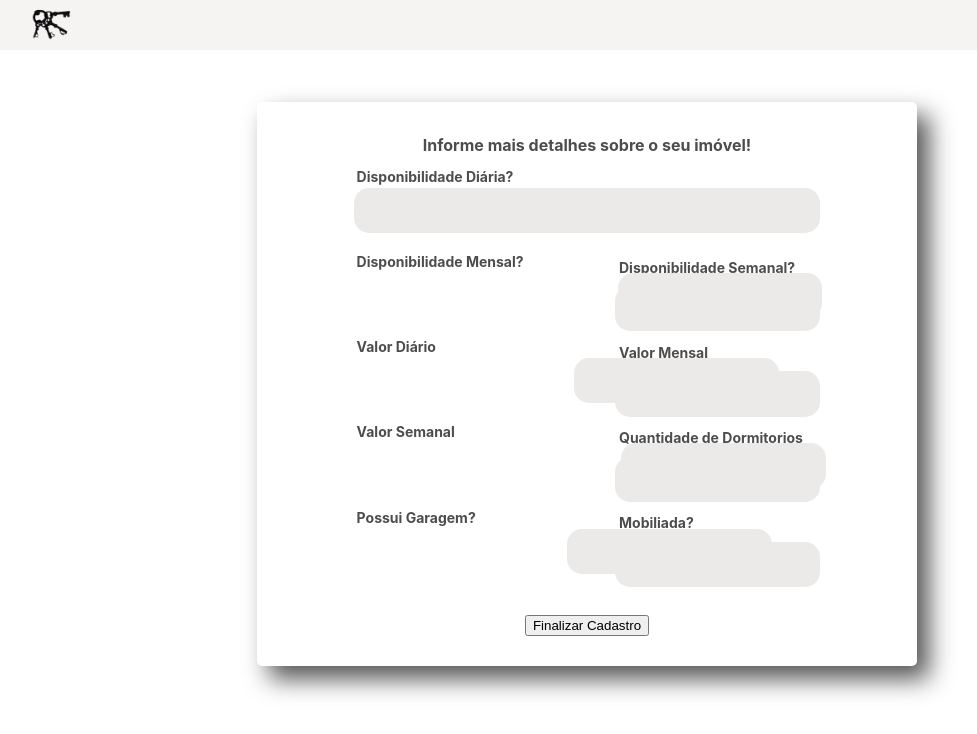
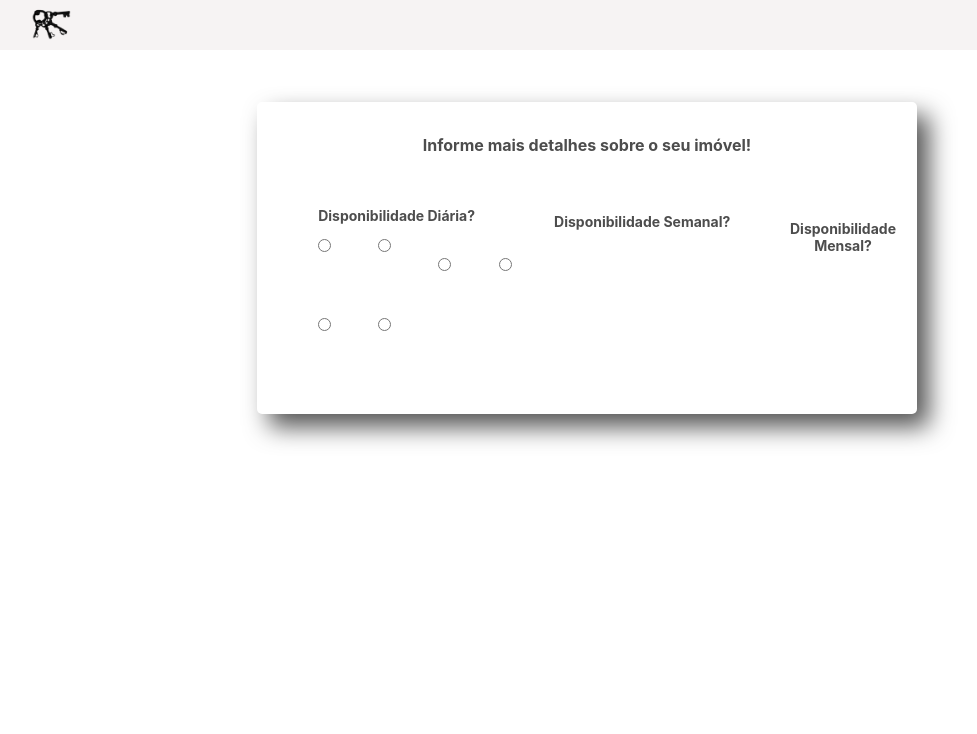
Before and after one commit to Dream-House-Grupo-9/Dream-House-web, a React (Create React App) app in the folder dream-house/: page /cadastro-anuncio-detalhes in a window 1280 px wide. Shown: the top 734 px of the page, without its empty margins (53-1030 px from the left). Built offline with nearby package versions, Linux system fonts and the light colour scheme.

Commit message:
adicionando tela para cadastro de info do imovel

```diff
--- a/dream-house/src/css/cadastro-anuncio.css
+++ b/dream-house/src/css/cadastro-anuncio.css
@@ -117,3 +117,51 @@ b {
     font-weight: bolder;
     transition: 0.3s ease-in-out;
 }
+
+/* detalhes do anuncio */
+
+.row-tick{
+    margin-left: 1%;
+    margin-bottom: 3%;
+}
+
+.input-radio-imovel-register{
+    margin-left: 7%;
+    margin-top: 2%;
+    float: left;
+}
+
+.formulario-cadastro-detalhes-imovel{
+    margin-top: 8%;
+}
+
+.label-form-imovel-register-details{
+    margin-left: 8% !important;
+    font-size: 14px !important;
+    float: left;
+}
+
+.label-form-imovel-register-details-semanal{
+    margin-left: 25% !important;
+    margin-top: -5.2%;
+    font-size: 14px !important;
+    float: left;
+}
+
+.label-form-imovel-register-details-mensal{
+    margin-left: 80% !important;
+    margin-top: -10.2%;
+    font-size: 14px !important;
+    float: left;
+}
+
+.radios{
+    margin-top: -2% !important;
+    margin-left: 25.5% !important;
+}
+
+.radios-mensal{
+    overflow: hidden;
+    margin-top: -4% !important;
+    margin-left: 20% !important;
+}
--- a/dream-house/src/pages/CadastroDetalhesAnuncio.jsx
+++ b/dream-house/src/pages/CadastroDetalhesAnuncio.jsx
@@ -14,30 +14,41 @@ function CadastroDetalhesAnuncio() {
                 </div>
 
                 <div className="input-container">
-                    <form className="formulario-cadastro-imovel">
+                    <form className="formulario-cadastro-detalhes-imovel">
 
-                        <label className="label-form-imovel-register"> <b> Disponibilidade Diária? </b> </label><br />
-                        <input className="input-form-imovel-register" type="text" /><br />
-                        <br />
+                        <div>
 
-                        <div className="row">
-                            <label className="label-form-imovel-register"> <b> Disponibilidade Mensal? </b> </label><br />
+                            <label className="label-form-imovel-register-details"> <b> Disponibilidade Diária? </b> </label><br />
+                            <div className="row-tick">
+                                <input className="input-radio-imovel-register" type="radio" />
+                                <input className="input-radio-imovel-register" type="radio" />
+                            </div>
+
+                            <label className="label-form-imovel-register-details-semanal"> <b> Disponibilidade Semanal? </b> </label>
+                            <div className="row-tick">
+                                <input className="input-radio-imovel-register" type="radio" />
+                                <input className="input-radio-imovel-register" type="radio" /><br />
+                            </div>
+
+                            <label className="label-form-imovel-register-details-mensal"> <b> Disponibilidade Mensal? </b> </label><br />
+                            <div className="row-tick">
+                                <input className="input-radio-imovel-register" type="radio" />
+                                <input className="input-radio-imovel-register" type="radio" /><br />
+                            </div>
+
+
+                        </div>
+
+                        {/* <div className="row-especial">
+                            <label className="label-form-imovel-register"> <b> Valor Diário </b> </label><br />
                             <input className="input-form-imovel-register-default" type="text" />
 
-                            <label className="label-form-imovel-register-end"> <b> Disponibilidade Semanal? </b> </label><br />
+                            <label className="label-form-imovel-register-end"> <b> Valor Semanal </b> </label><br />
                             <input className="input-form-imovel-register-default-end" type="text" />
                         </div>
 
                         <div className="row-especial">
-                            <label className="label-form-imovel-register"> <b> Valor Diário </b> </label><br />
-                            <input className="input-form-imovel-register-default" type="text" />
-
-                            <label className="label-form-imovel-register-end"> <b> Valor Mensal </b> </label><br />
-                            <input className="input-form-imovel-register-default-end" type="text" />
-                        </div>
-
-                        <div className="row-especial">
-                            <label className="label-form-imovel-register"> <b> Valor Semanal </b> </label><br />
+                            <label className="label-form-imovel-register"> <b> Valor Mensal </b> </label><br />
                             <input className="input-form-imovel-register-default" type="text" />
 
                             <label className="label-form-imovel-register-end"> <b> Quantidade de Dormitorios </b> </label><br />
@@ -50,11 +61,11 @@ function CadastroDetalhesAnuncio() {
 
                             <label className="label-form-imovel-register-end"> <b> Mobiliada? </b> </label><br />
                             <input className="input-form-imovel-register-default-end" type="text" />
-                        </div>
+                        </div> */}
 
                         <br /><br />
 
-                            <button>Finalizar Cadastro</button>
+                        {/* <button>Finalizar Cadastro</button> */}
 
                     </form>
                 </div>
```
Also changed, not shown: dream-house/src/css/cadastro-anuncio-detalhes.css (added).
